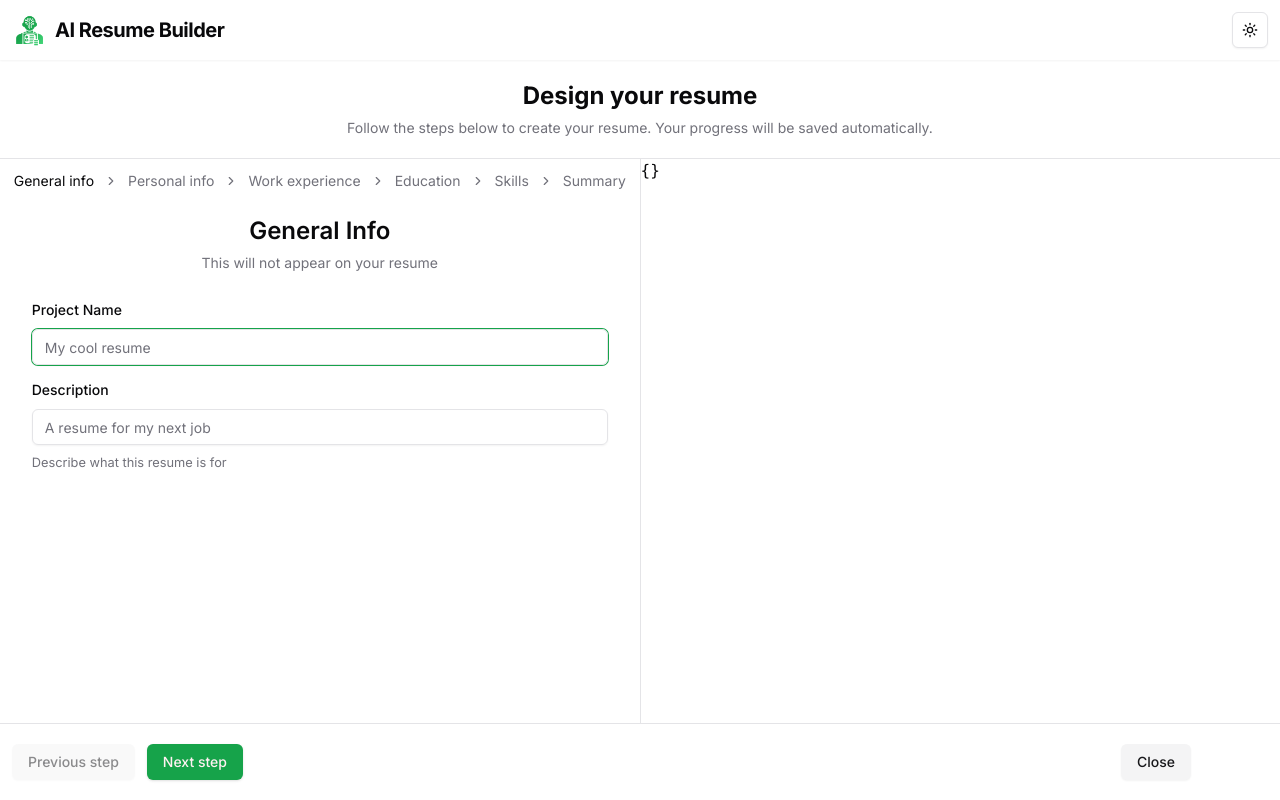
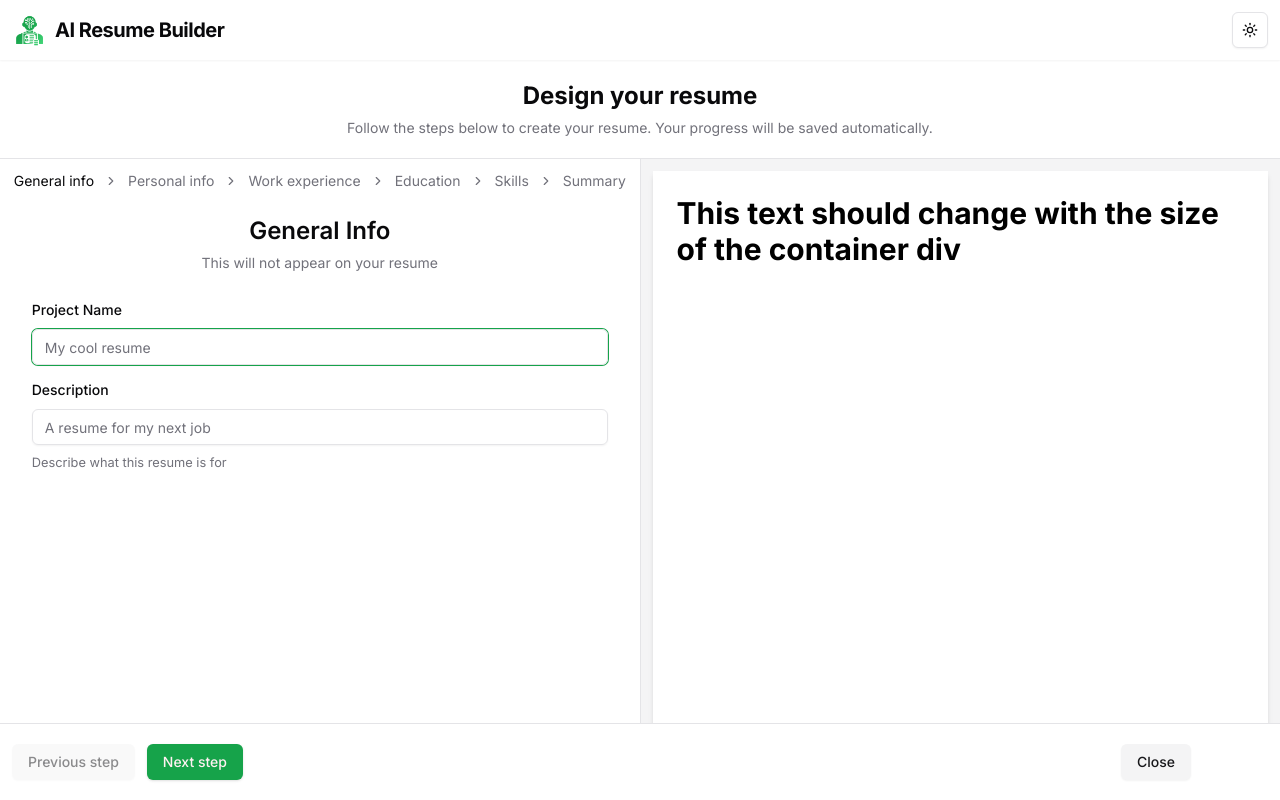
Before and after one commit to JerryDoran/ai-resume-builder, a Next.js app: page /editor in a window 1280 px wide. Built offline with nearby package versions, Linux system fonts and the light colour scheme.

Commit message:
added resume preview component

```diff
--- a/app/(main)/editor/_components/resume-editor.tsx
+++ b/app/(main)/editor/_components/resume-editor.tsx
@@ -7,6 +7,7 @@ import { steps } from "../steps";
 import Breadcrumbs from "./breadcrumbs";
 import Footer from "./footer";
 import { ResumeValues } from "@/lib/validation";
+import ResumePreviewSection from "./resume-preview-section";
 
 export default function ResumeEditor() {
   const searchParams = useSearchParams();
@@ -46,9 +47,10 @@ export default function ResumeEditor() {
             )}
           </div>
           <div className="grow md:border-r" />
-          <div className="hidden w-1/2 md:flex">
-            <pre>{JSON.stringify(resumeData, null, 2)}</pre>
-          </div>
+          <ResumePreviewSection
+            resumeData={resumeData}
+            setResumeData={setResumeData}
+          />
         </div>
       </main>
       <Footer currentStep={currentStep} setCurrentStep={setStep} />
--- /dev/null
+++ b/app/(main)/editor/_components/resume-preview-section.tsx
@@ -0,0 +1,23 @@
+import ResumePreview from "@/components/resume-preview";
+import { ResumeValues } from "@/lib/validation";
+
+type ResumePreviewSectionProps = {
+  resumeData: ResumeValues;
+  setResumeData: (data: ResumeValues) => void;
+};
+
+export default function ResumePreviewSection({
+  resumeData,
+  setResumeData,
+}: ResumePreviewSectionProps) {
+  return (
+    <div className="hidden w-1/2 md:flex">
+      <div className="flex w-full justify-center overflow-y-auto bg-secondary p-3">
+        <ResumePreview
+          resumeData={resumeData}
+          className="max-w-2xl shadow-md"
+        />
+      </div>
+    </div>
+  );
+}
--- /dev/null
+++ b/components/resume-preview.tsx
@@ -0,0 +1,25 @@
+import { cn } from "@/lib/utils";
+import { ResumeValues } from "@/lib/validation";
+
+type ResumePreviewProps = {
+  resumeData: ResumeValues;
+  className?: string;
+};
+
+export default function ResumePreview({
+  resumeData,
+  className,
+}: ResumePreviewProps) {
+  return (
+    <div
+      className={cn(
+        "aspect-[210/297] h-fit w-full bg-white text-black",
+        className,
+      )}
+    >
+      <h1 className="p-6 text-3xl font-bold">
+        This text should change with the size of the container div
+      </h1>
+    </div>
+  );
+}
```
Also changed, not shown: hooks/use-dimensions.ts (added, +36 -0 lines).
